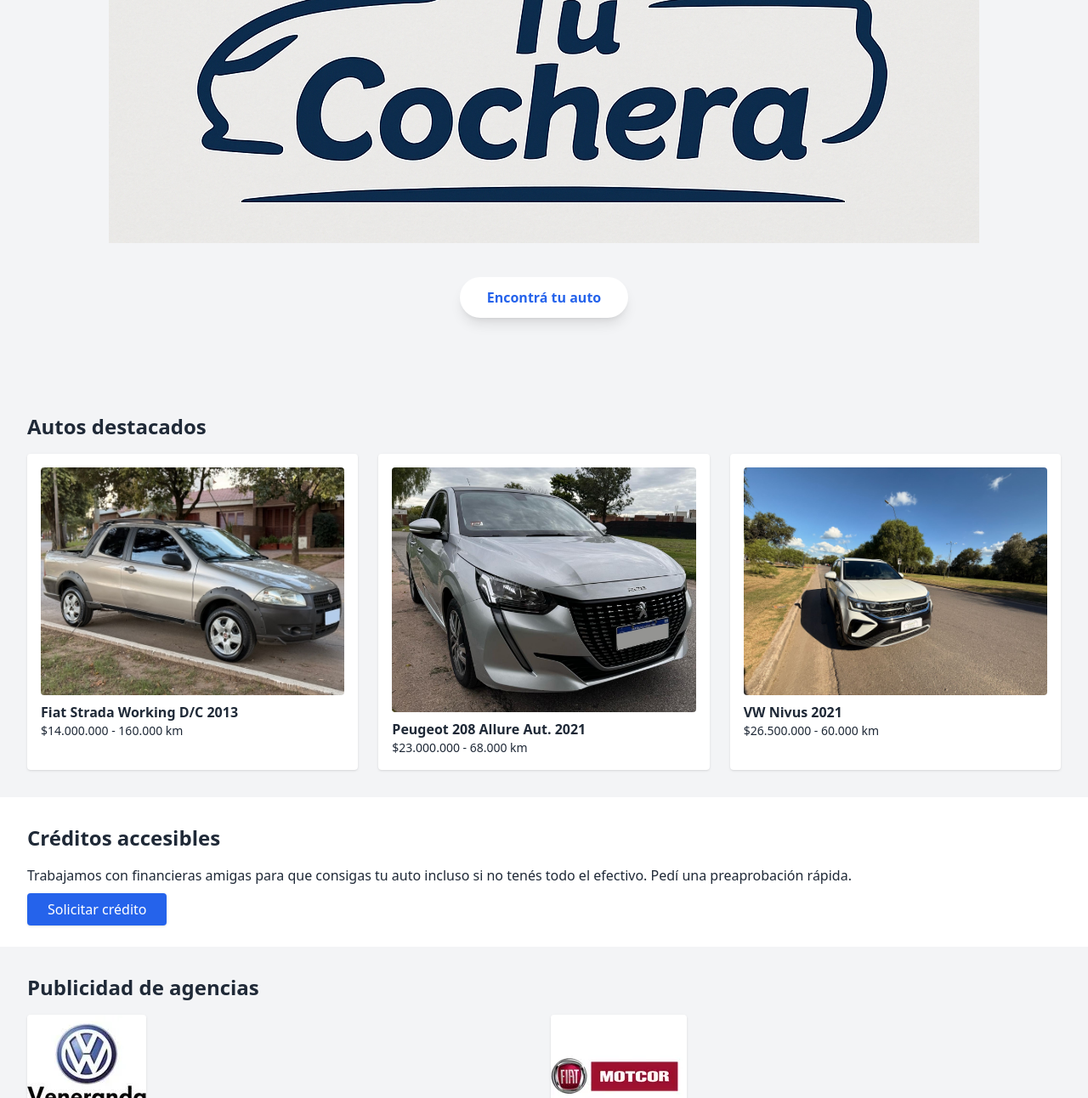
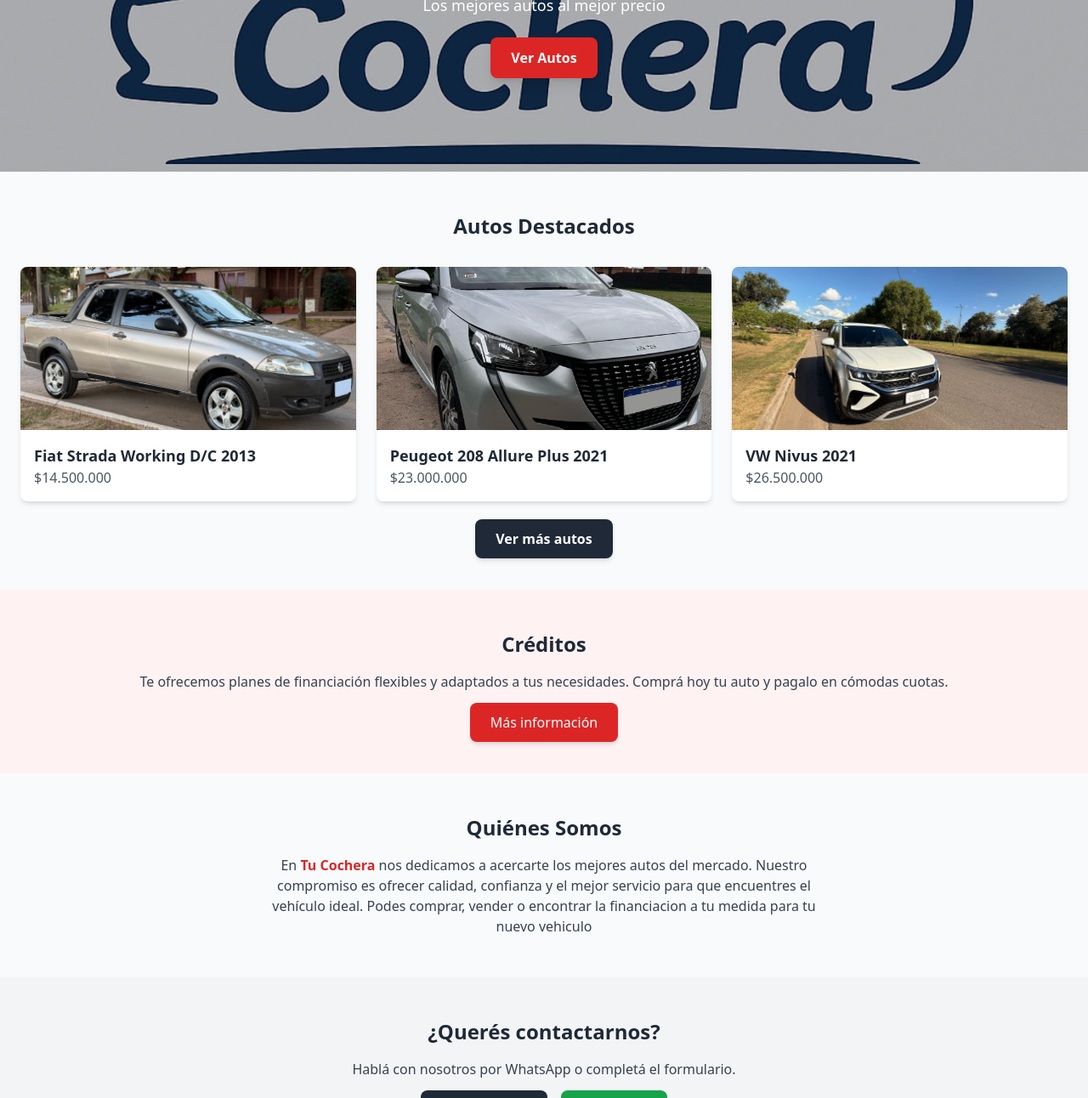
Before and after one commit to Tu-cochera/tu-cochera, a plain HTML site: page index.html in a window 1280 px wide. Shown: the part 246-1538 px from the top of the page at 85% size. Drawn offline with nearby package versions, Linux system fonts and the light colour scheme.

Commit message:
Add files via upload

```diff
--- a/index.html
+++ b/index.html
@@ -1,57 +1,112 @@
 <!DOCTYPE html>
 <html lang="es">
 <head>
-  <meta charset="UTF-8">
-  <meta name="viewport" content="width=device-width, initial-scale=1.0">
-  <title>Tienda de Autos - Xavi</title>
+  <meta charset="UTF-8" />
+  <meta name="viewport" content="width=device-width, initial-scale=1.0" />
+  <title>Tu Cochera - Venta de Autos</title>
   <script src="https://cdn.tailwindcss.com"></script>
 </head>
-<body class="bg-gray-100 text-gray-800">
-  <!-- Header -->
-  <header class="bg-white shadow p-4 flex justify-between items-center">
-    <h1 class="text-2xl font-bold">Tu Cochera</h1>
-    <nav class="space-x-4">
-      <a href="#autos" class="hover:text-blue-500">Autos</a>
-      <a href="#creditos" class="hover:text-blue-500">Créditos</a>
-      <a href="#contacto" class="hover:text-blue-500">Contacto</a>
+<body class="font-sans bg-gray-50 text-gray-800">
+
+  <!-- Navbar -->
+  <header class="bg-white shadow-md sticky top-0 z-50">
+    <div class="container mx-auto flex justify-between items-center py-4 px-6">
+      <h1 class="text-2xl font-bold text-red-600">Tu Cochera</h1>
+      <nav class="space-x-6">
+        <a href="autos.html" class="text-gray-700 hover:text-red-600">Autos</a>
+        <a href="creditos.html" class="text-gray-700 hover:text-red-600">Créditos</a>
+        <a href="contacto.html" class="text-gray-700 hover:text-red-600">Contactos</a>
       </nav>
+    </div>
   </header>
 
-  <!-- Banner -->
- <!-- Banner con logo y botón -->
-<section class="text-white py-20 text-center">
-  <img src="Portada.jpg" alt="Tu Cochera" class="mx-auto mb-6 h-90">
-  <a href="#autos" class="mt-4 inline-block bg-white text-blue-600 font-semibold px-8 py-3 rounded-full shadow-lg hover:bg-gray-100 transition">Encontrá tu auto</a>
+  <!-- Hero -->
+  <section class="relative bg-gray-900 text-white">
+    <img src="Portada.jpg" alt="Portada" class="w-full h-96 object-cover opacity-70">
+    <div class="absolute inset-0 flex flex-col justify-center items-center text-center px-4">
+      <h2 class="text-4xl md:text-5xl font-bold mb-4">Encontrá tu próximo auto</h2>
+      <p class="mb-6 text-lg">Los mejores autos al mejor precio</p>
+      <a href="autos.html" class="bg-red-600 hover:bg-red-700 text-white font-semibold py-3 px-6 rounded-lg shadow-lg">
+        Ver Autos
+      </a>
+    </div>
   </section>
 
-
-  <!-- Autos destacados -->
-  <section id="autos" class="p-8">
-    <h3 class="text-2xl font-semibold mb-4">Autos destacados</h3>
-    <div class="grid grid-cols-1 md:grid-cols-3 gap-6">
-      <div class="bg-white p-4 rounded shadow">
-        <img src="IMG-20250522-WA0036.jpg" alt="Auto 1" class="mb-2 rounded">
-        <h4 class="font-bold">Fiat Strada Working D/C 2013</h4>
-        <p class="text-sm">$14.000.000 - 160.000 km</p>
+  <!-- Autos Destacados -->
+  <section class="container mx-auto py-12 px-6">
+    <h3 class="text-2xl font-bold text-center mb-8">Autos Destacados</h3>
+    <div class="grid md:grid-cols-3 gap-6">
+      <!-- Auto 1 -->
+      <a href="auto1.html" class="bg-white rounded-lg shadow-md hover:shadow-lg overflow-hidden">
+        <img src="IMG-20250522-WA0036.jpg" alt="Auto 1" class="w-full h-48 object-cover">
+        <div class="p-4">
+          <h4 class="font-semibold text-lg">Fiat Strada Working D/C 2013</h4>
+          <p class="text-gray-600">$14.500.000</p>
         </div>
-      <div class="bg-white p-4 rounded shadow">
-        <img src="IMG-20250523-WA0020.jpg" alt="Auto 2" class="mb-2 rounded">
-        <h4 class="font-bold">Peugeot 208 Allure Aut. 2021</h4>
-        <p class="text-sm">$23.000.000 - 68.000 km</p>
+      </a>
+      <!-- Auto 2 -->
+      <a href="auto2.html" class="bg-white rounded-lg shadow-md hover:shadow-lg overflow-hidden">
+        <img src="IMG-20250523-WA0020.jpg" alt="Auto 2" class="w-full h-48 object-cover">
+        <div class="p-4">
+          <h4 class="font-semibold text-lg">Peugeot 208 Allure Plus 2021</h4>
+          <p class="text-gray-600">$23.000.000</p>
         </div>
-      <div class="bg-white p-4 rounded shadow">
-        <img src="IMG-20250317-WA0042.jpg" alt="Auto 3" class="mb-2 rounded">
-        <h4 class="font-bold">VW Nivus 2021</h4>
-        <p class="text-sm">$26.500.000 - 60.000 km</p>
+      </a>
+      <!-- Auto 3 -->
+      <a href="auto3.html" class="bg-white rounded-lg shadow-md hover:shadow-lg overflow-hidden">
+        <img src="IMG-20250317-WA0042.jpg" alt="Auto 3" class="w-full h-48 object-cover">
+        <div class="p-4">
+          <h4 class="font-semibold text-lg">VW Nivus 2021</h4>
+          <p class="text-gray-600">$26.500.000</p>
         </div>
+      </a>
+    </div>
+    <div class="text-center mt-8">
+      <a href="autos.html" class="bg-gray-800 hover:bg-gray-900 text-white font-semibold py-3 px-6 rounded-lg shadow-md">
+        Ver más autos
+      </a>
     </div>
   </section>
 
   <!-- Créditos -->
-  <section id="creditos" class="bg-white p-8">
-    <h3 class="text-2xl font-semibold mb-4">Créditos accesibles</h3>
-    <p class="mb-4">Trabajamos con financieras amigas para que consigas tu auto incluso si no tenés todo el efectivo. Pedí una preaprobación rápida.</p>
-    <a href="https://prendo.ar/home" target="_blank" class="bg-blue-600 text-white px-6 py-2 rounded shadow hover:bg-blue-700">Solicitar crédito</a>
+  <section class="bg-red-50 py-12 px-6">
+    <div class="container mx-auto text-center">
+      <h3 class="text-2xl font-bold mb-4">Créditos</h3>
+      <p class="mb-6 text-gray-700">
+        Te ofrecemos planes de financiación flexibles y adaptados a tus necesidades.
+        Comprá hoy tu auto y pagalo en cómodas cuotas.
+      </p>
+      <a href="creditos.html" class="bg-red-600 hover:bg-red-700 text-white py-3 px-6 rounded-lg shadow-md">
+        Más información
+      </a>
+    </div>
+  </section>
+
+  <!-- Quiénes somos -->
+  <section class="container mx-auto py-12 px-6">
+    <h3 class="text-2xl font-bold text-center mb-4">Quiénes Somos</h3>
+    <p class="text-center text-gray-700 max-w-2xl mx-auto">
+      En <span class="font-semibold text-red-600">Tu Cochera</span> nos dedicamos a acercarte
+      los mejores autos del mercado. Nuestro compromiso es ofrecer calidad, confianza
+      y el mejor servicio para que encuentres el vehículo ideal.
+      Podes comprar, vender o encontrar la financiacion a tu medida para tu nuevo vehiculo
+    </p>
+  </section>
+
+  <!-- Contacto -->
+  <section class="bg-gray-100 py-12 px-6">
+    <div class="container mx-auto text-center">
+      <h3 class="text-2xl font-bold mb-4">¿Querés contactarnos?</h3>
+      <p class="mb-6 text-gray-700">Hablá con nosotros por WhatsApp o completá el formulario.</p>
+      <div class="space-x-4">
+        <a href="contacto.html" class="bg-gray-800 hover:bg-gray-900 text-white py-3 px-6 rounded-lg shadow-md">
+          Ir a Contacto
+        </a>
+        <a href="https://wa.me/5491112345678" target="_blank" class="bg-green-600 hover:bg-green-700 text-white py-3 px-6 rounded-lg shadow-md">
+          WhatsApp
+        </a>
+      </div>
+    </div>
   </section>
 
    <!-- Publicidades -->
```
Lines whose indentation alone changed are shown as unchanged.
